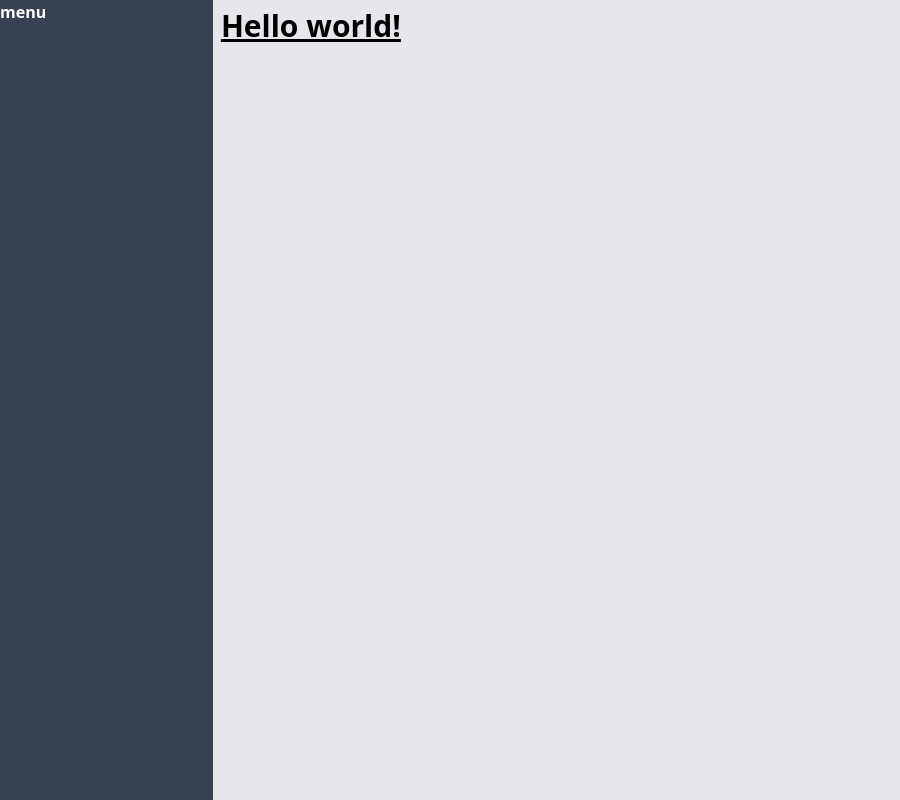
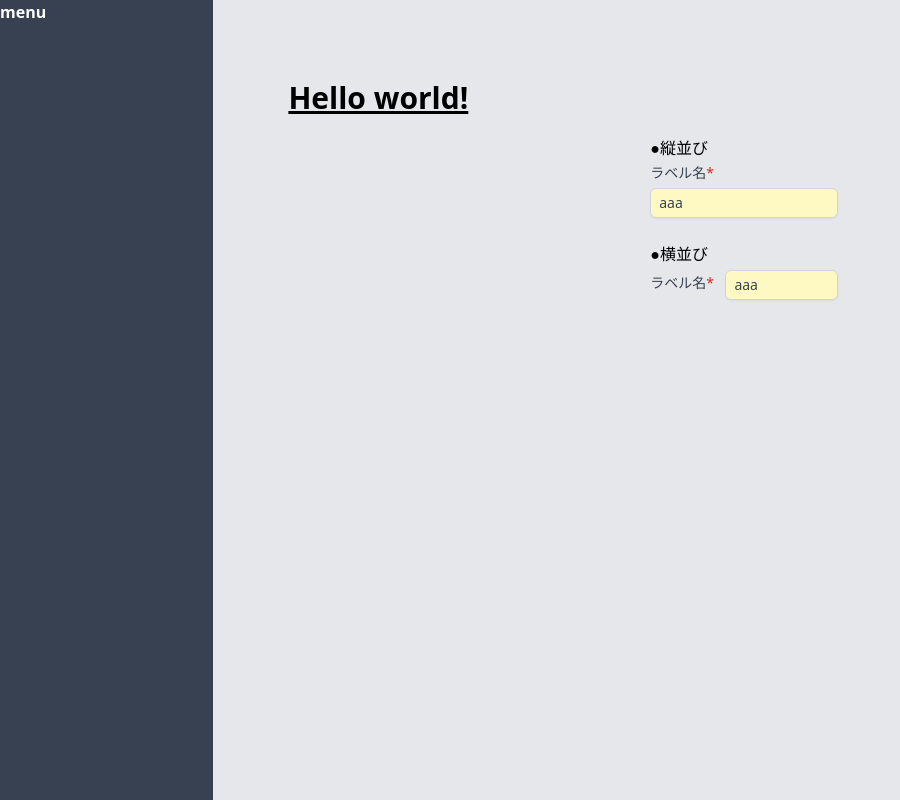
Before and after one commit to 75ks/2022-front, a Vue app: page / in a window 1280 px wide. Shown: the whole page, without its empty margins (0-900 px from the left). Built offline with nearby package versions, Linux system fonts and the light colour scheme.

Commit message:
TextInput部品を作成

```diff
--- /dev/null
+++ b/src/components/Common/TextInput.vue
@@ -0,0 +1,73 @@
+<template>
+  <div
+    :class="sideBySideFlg ? 'flex justify-between items-center': ''"
+  >
+    <label
+      :for="uniqueId"
+      class="font-medium text-gray-700"
+      :class="size"
+    >
+      {{ label }}<span v-if="requiredFlg" class="text-red-600">*</span>
+    </label>
+    <div
+      class="mt-1 rounded-md shadow-sm"
+      :class="sideBySideFlg ? inputWidth : 'w-full'"
+    >
+      <input
+        :id="uniqueId"
+        v-model="inputValue"
+        class="w-full px-2 py-1 text-gray-700 border border-gray-300 rounded-md focus:outline outline-blue-300"
+        :class="[size, disableFlg ? 'bg-gray-300' : requiredFlg ? 'bg-yellow-100' : '']"
+        :disabled="disableFlg"
+      />
+    </div>
+  </div>
+</template>
+<script setup lang="ts">
+import {computed} from 'vue';
+
+interface Props {
+  /** 入力値 */
+  inputValue: string;
+  /** 任意のラベル名 */
+  label?: string;
+  /** ラベルと入力欄横並びフラグ */
+  sideBySideFlg?: boolean;
+  /** 入力欄の幅 */
+  inputWidth?: string
+  /** サイズ */
+  size?: string,
+  /** 必須フラグ */
+  requiredFlg?: boolean
+  /** 無効フラグ */
+  disableFlg?: boolean
+}
+
+interface Emits<T = unknown> {
+  (e: 'update:inputValue', text: string): string;
+}
+
+const props = withDefaults(defineProps<Props>(), {
+  label: '',
+  sideBySideFlg: false,
+  inputWidth: 'w-3/4',
+  size: '',
+  requiredFlg: false,
+  disableFlg: false
+});
+const emit = defineEmits<Emits>();
+
+const inputValue = computed({
+  get: () => props.inputValue,
+  set: (value) => {
+    emit('update:inputValue', value);
+  },
+});
+
+/** ユニークID */
+const uniqueId = computed(() => {
+  return Math.random().toString(32).substring(2);
+});
+
+</script>
+<style></style>
--- a/src/components/ReserveList/ReserveSearchHeader.vue
+++ b/src/components/ReserveList/ReserveSearchHeader.vue
@@ -20,10 +20,14 @@
     </div>
     <div class="my-4 flex items-center justify-between">
       <div>
-        <label for="customerId" class="block">顧客ID</label>
-        <CustomInput
-          v-model="searchInput.customerId"
-          :input-id="'customerId'"
+<!--        <label for="customerId" class="block">顧客ID</label>-->
+<!--        <CustomInput-->
+<!--          v-model="searchInput.customerId"-->
+<!--          :input-id="'customerId'"-->
+<!--        />-->
+        <TextInput
+          v-model:inputValue='searchInput.customerId'
+          label="顧客ID"
         />
       </div>
       <div>
@@ -87,6 +91,7 @@ import { reactive } from 'vue';
 import { ReserveData } from '../../models/types/Reserve';
 import { ReserveSearch } from '../../models/types/Reserve';
 import { useReserveStore } from '../../store/reserve';
+import TextInput from '../Common/TextInput.vue';
 
 const reserveStore = useReserveStore();
 
--- a/src/views/Test.vue
+++ b/src/views/Test.vue
@@ -1,10 +1,40 @@
 <template>
-  <h1 class="text-3xl font-bold underline">
-    Hello world!
-  </h1>
+  <main class="p-20">
+    <h1 class="text-3xl font-bold underline">
+      Hello world!
+    </h1>
+    <div class="justify-center m-auto w-1/4 p-5">
+      ●縦並び
+      <TextInput
+        v-model:inputValue='inputValue'
+        label="ラベル名"
+        size="text-sm"
+        :requiredFlg="true"
+      />
+
+      <br>
+
+      ●横並び
+      <TextInput
+        v-model:inputValue='inputValue'
+        label="ラベル名"
+        :sideBySideFlg="true"
+        size="text-sm"
+        inputWidth="w-3/5"
+        :requiredFlg="true"
+      />
+
+    </div>
+  </main>
 </template>
 
+
 <script setup lang="ts">
+import TextInput from '../components/Common/TextInput.vue';
+import {ref} from 'vue';
+
+const inputValue = ref<string>('aaa');
+
 </script>
 
 <style>
--- a/tailwind.config.js
+++ b/tailwind.config.js
@@ -2,6 +2,7 @@ module.exports = {
   content: [
     "./index.html",
     "./src/**/*.{vue,js,ts,jsx,tsx}",
+    "./src/**/**/.{vue,js,ts,jsx,tsx}",
   ],
   theme: {
     extend: {},
```
